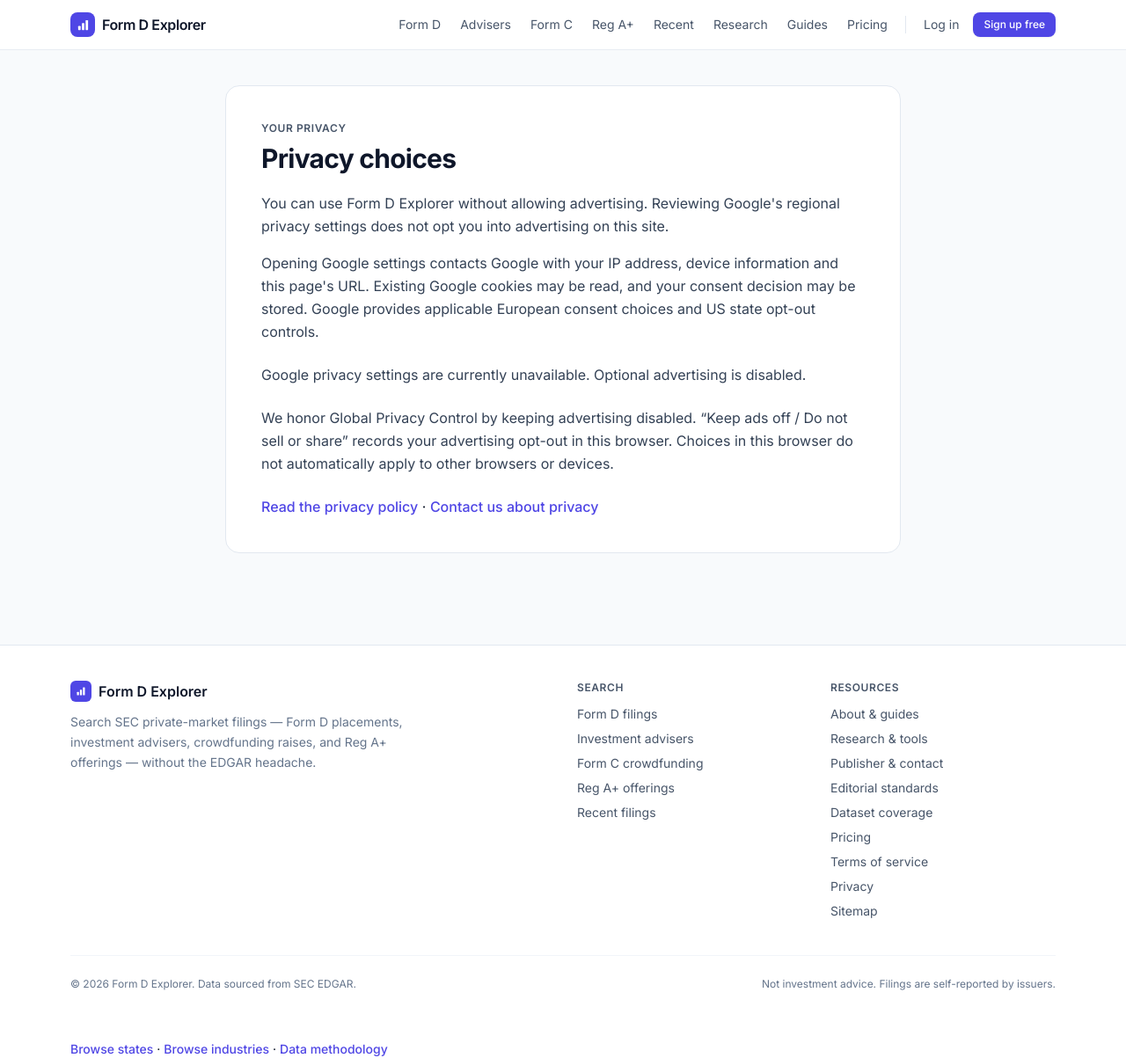
After one commit to Luketheprogram/formdexplorer, a Django app: page /privacy-choices/ in a window 1280 px wide. The commit adds this page. Shown: the whole page at 88% size. Run offline with Django 5.2, Linux system fonts and the light colour scheme; style sheets or scripts are compiled from the project's sources.

Commit message:
Separate interactive Google privacy settings from the script-free privacy policy

```diff
--- a/config/advertising.py
+++ b/config/advertising.py
@@ -43,7 +43,7 @@
         # Explicit preference access does not opt the visitor into advertising.
         # No Google request occurs just by opening the privacy policy.
         "consent_config": {"client": client, "cmpUrl": cmp_url(), "preferencesOnly": True, "allowAds": False}
-        if consent_ready and getattr(getattr(request, "resolver_match", None), "url_name", "") == "privacy"
+        if consent_ready and getattr(getattr(request, "resolver_match", None), "url_name", "") == "privacy_choices"
         else None,
     }
 
--- a/config/urls.py
+++ b/config/urls.py
@@ -14,6 +14,18 @@
     path("research/coverage/", trust_views.coverage, name="data_coverage"),
     path("ads.txt", ads_txt, name="ads_txt"),
     path("admin/", admin.site.urls),
+    path(
+        "privacy-choices/",
+        TemplateView.as_view(
+            template_name="legal/privacy_choices.html",
+            extra_context={
+                "page_title": "Privacy choices | Form D Explorer",
+                "meta_description": "Review Google privacy choices and keep optional advertising off.",
+                "canonical_path": "/privacy-choices/",
+            },
+        ),
+        name="privacy_choices",
+    ),
     path(
         "privacy/",
         TemplateView.as_view(
--- a/templates/_partials/ad_choices.html
+++ b/templates/_partials/ad_choices.html
@@ -6,7 +6,7 @@
   <p data-ad-status role="status"></p>
   <div class="ad-choice-actions">
     <button type="button" class="btn-secondary" data-ad-deny autofocus>Keep ads off / Do not sell or share</button>
-    <button type="button" class="btn-secondary" data-ad-allow{% if not advertising_ready %} hidden{% endif %}>Allow advertising</button>
+    <button type="button" class="btn-secondary" data-ad-allow{% if not ad_config %} hidden{% endif %}>Allow advertising</button>
     <button type="button" class="btn-secondary" data-ad-partners hidden>Google consent settings</button>
     <button type="button" class="btn-ghost" data-ad-close>Close</button>
   </div>
--- a/templates/base.html
+++ b/templates/base.html
@@ -27,7 +27,7 @@
 <link rel="stylesheet" href="https://fonts.googleapis.com/css2?family=Inter:wght@400;500;600;700&display=swap">
 <link rel="stylesheet" href="{% static 'css/app.css' %}">
 <link rel="stylesheet" href="{% static 'css/research.css' %}">
-{% if advertising_ready or consent_config %}
+{% if ad_config or consent_config %}
 <link rel="stylesheet" href="{% static 'css/advertising.css' %}">
 <script src="{% static 'js/advertising.js' %}" defer></script>
 {% endif %}
@@ -155,7 +155,7 @@
           <li><a href="{% url 'subscriptions:pricing' %}" class="text-slate-600 transition-colors hover:text-indigo-600">Pricing</a></li>
           <li><a href="{% url 'terms' %}" class="text-slate-600 transition-colors hover:text-indigo-600">Terms of service</a></li>
           <li><a href="{% url 'privacy' %}" class="text-slate-600 transition-colors hover:text-indigo-600">Privacy</a></li>
-          {% if advertising_ready %}<li><button type="button" data-ad-choices hidden class="text-slate-600 hover:text-indigo-600">Advertising choices / Do not sell or share</button></li>{% elif consent_ready %}<li><a href="{% url 'privacy' %}#privacy-choices" class="text-slate-600 hover:text-indigo-600">Privacy choices / Do not sell or share</a></li>{% endif %}
+          {% if ad_config %}<li><button type="button" data-ad-choices hidden class="text-slate-600 hover:text-indigo-600">Advertising choices / Do not sell or share</button></li>{% elif consent_ready %}<li><a href="{% url 'privacy_choices' %}" class="text-slate-600 hover:text-indigo-600">Privacy choices / Do not sell or share</a></li>{% endif %}
           <li><a href="/sitemap.xml" class="text-slate-600 transition-colors hover:text-indigo-600">Sitemap</a></li>
         </ul>
       </div>
@@ -168,7 +168,7 @@
 <nav class="mx-auto mt-4 max-w-6xl px-4 text-sm" aria-label="Research directories"><a class="link" href="/states/">Browse states</a> · <a class="link" href="/industries/">Browse industries</a> · <a class="link" href="/learn/form-d-data-methodology/">Data methodology</a></nav>
 </footer>
 {% if consent_config %}{{ consent_config|json_script:"consent-config" }}{% endif %}
-{% if advertising_ready or consent_config %}{% include "_partials/ad_choices.html" %}{% endif %}
+{% if ad_config or consent_config %}{% include "_partials/ad_choices.html" %}{% endif %}
 
 <script>
 (function () {
--- a/templates/legal/privacy.html
+++ b/templates/legal/privacy.html
@@ -41,8 +41,8 @@
     <h2 id="advertising">Optional advertising</h2>
     <p>When enabled, we use Google AdSense on our educational guides and About page. Ads are labeled “Advertisement” and are separate from our editorial content. Our search tools, filing and issuer pages, account forms, and checkout pages do not carry ads. Signed-in paid subscribers do not see these placements.</p>
     <p>Advertising is off until you choose to allow it. If you allow advertising, Google's consent platform loads and collects any required regional choices before our ad placements can request ads. Google and its advertising partners may receive your IP address, browser and device information, and the URL of the guide you visit, and may use cookies or similar technologies for ad delivery, measurement and fraud prevention. We initially request non-personalized ads; these may still use cookies. See <a class="link" href="https://business.safety.google/privacy/">how Google uses information from sites that use its services</a> and <a class="link" href="https://policies.google.com/technologies/ads">Google's advertising technologies</a>.</p>
-    <p>Use the privacy or advertising choices link in the footer to keep advertising off or withdraw permission. “Google consent settings” on this page lets you revisit Google's regional choices even when site advertising is disabled. Opening those settings contacts Google with your IP address, browser and device information, and this page's URL, may read existing Google cookies, and may save a consent record. It does not itself allow our advertising placements. Simply reading this policy does not load Google's consent platform. Google's regional message also provides applicable privacy controls, including its “Do Not Sell or Share My Personal Information” link for supported US states. Turning advertising off prevents further advertising requests after the page reloads; it does not erase information already received by partners or their existing cookies. You can delete those cookies using your browser settings.</p>
-    {% if consent_ready %}<h2 id="privacy-choices">Privacy choices</h2><p><button type="button" class="btn-secondary" data-ad-choices>Open privacy choices</button></p><p data-consent-status role="status">Advertising is off until both the site and your browser permit it.</p>{% endif %}
+    <p>Use the privacy or advertising choices link in the footer to keep advertising off or withdraw permission. “Google consent settings” on our privacy choices page lets you revisit Google's regional choices even when site advertising is disabled. Opening those settings contacts Google with your IP address, browser and device information, and this page's URL, may read existing Google cookies, and may save a consent record. It does not itself allow our advertising placements. Simply reading this policy does not load Google's consent platform. Google's regional message also provides applicable privacy controls, including its “Do Not Sell or Share My Personal Information” link for supported US states. Turning advertising off prevents further advertising requests after the page reloads; it does not erase information already received by partners or their existing cookies. You can delete those cookies using your browser settings.</p>
+    {% if consent_ready %}<h2 id="privacy-choices">Privacy choices</h2><p><a class="btn-secondary" href="{% url 'privacy_choices' %}">Open privacy choices</a></p>{% endif %}
     <p>We honor Global Privacy Control by keeping advertising disabled. You can also select “Keep ads off / Do not sell or share” to opt out of advertising-related sale or sharing on this browser. Your choice applies to this browser, not automatically to other browsers or devices. Declining advertising does not restrict access to the site.</p>
 
     <h2>Your rights</h2>
--- /dev/null
+++ b/templates/legal/privacy_choices.html
@@ -0,0 +1,18 @@
+{% extends "base.html" %}
+{% block robots %}<meta name="robots" content="noindex, follow">{% endblock %}
+{% block content %}
+<section class="mx-auto max-w-3xl rounded-2xl border border-slate-200 bg-white p-6 sm:p-10">
+  <p class="eyebrow">Your privacy</p>
+  <h1 class="mt-2 text-3xl font-bold tracking-tight text-slate-900">Privacy choices</h1>
+  <p class="mt-5 leading-relaxed text-slate-700">You can use Form D Explorer without allowing advertising. Reviewing Google's regional privacy settings does not opt you into advertising on this site.</p>
+  <p class="mt-4 leading-relaxed text-slate-700">Opening Google settings contacts Google with your IP address, device information and this page's URL. Existing Google cookies may be read, and your consent decision may be stored. Google provides applicable European consent choices and US state opt-out controls.</p>
+  {% if consent_config %}
+  <p class="mt-6"><button type="button" class="btn-secondary" data-ad-choices>Open privacy choices</button></p>
+  <p class="mt-4 text-sm text-slate-600" data-consent-status role="status">Advertising is off until both the site and your browser permit it.</p>
+  {% else %}
+  <p class="mt-6 text-slate-700">Google privacy settings are currently unavailable. Optional advertising is disabled.</p>
+  {% endif %}
+  <p class="mt-6 leading-relaxed text-slate-700">We honor Global Privacy Control by keeping advertising disabled. “Keep ads off / Do not sell or share” records your advertising opt-out in this browser. Choices in this browser do not automatically apply to other browsers or devices.</p>
+  <p class="mt-6"><a class="link" href="{% url 'privacy' %}">Read the privacy policy</a> · <a class="link" href="mailto:luke@dawncrestconsulting.com">Contact us about privacy</a></p>
+</section>
+{% endblock %}
```
Also changed, not shown: content/tests.py (+19 -7 lines), static/js/advertising.js (+7 -6 lines), tests/consent-gates.test.cjs (+11 -0 lines).
